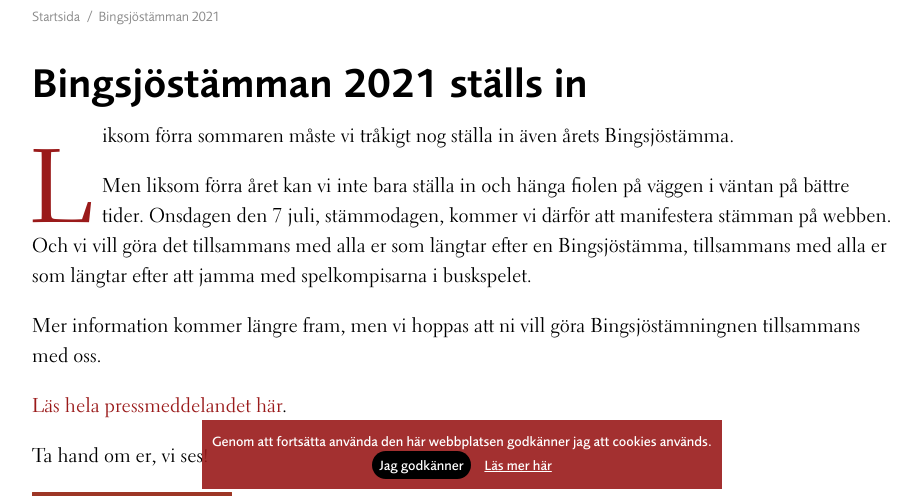
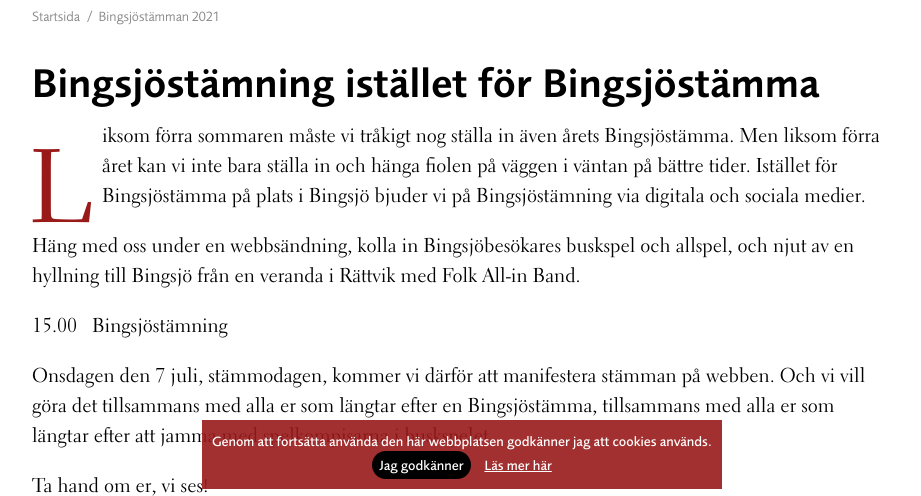
Before and after one commit to bingsjostamman/bingsjostamman.github.io, a Jekyll site: the page built from 2021/index.md, in a window 1280 px wide and 900 px high, cut to the strip 404-900 px from the top of the window. Shown: the whole strip, without its empty margins (178-1099 px from the left). Built offline with Jekyll 4.4.1, drawn with Linux system fonts in a browser that asks for light colours.

Commit message:
Update index.md

```diff
--- a/2021/index.md
+++ b/2021/index.md
@@ -7,22 +7,27 @@ year: 2021
 hero-img: "https://res.cloudinary.com/bingsjostamman/image/upload/v1559022830/hero-2019_mgzjjl.jpg"
 thumbnail: https://res.cloudinary.com/bingsjostamman/image/upload/v1558991223/programblad-2019_share_l3hgfh.jpg
 description:
-  "Bingsjöstämman 2021 är tyvärr inställd på grund av Coronapandemin"
+  "Ingen Bingsjöstämma 2021 men vi bjuder på Bingsjöstämning"
 ---
 
 
 {::options parse_block_html="true" /}
 <div class="glacier">
 
-# Bingsjöstämman 2021 ställs in
+# Bingsjöstämning istället för Bingsjöstämma
 
-Liksom förra sommaren måste vi tråkigt nog ställa in även årets Bingsjöstämma.
+Liksom förra sommaren måste vi tråkigt nog ställa in även årets Bingsjöstämma. Men liksom förra året kan vi inte bara ställa in och hänga fiolen på väggen i väntan på bättre tider. Istället för Bingsjöstämma på plats i Bingsjö bjuder vi på Bingsjöstämning via digitala och sociala medier.
 
-Men liksom förra året kan vi inte bara ställa in och hänga fiolen på väggen i väntan på bättre tider. Onsdagen den 7 juli, stämmodagen, kommer vi därför att manifestera stämman på webben. Och vi vill göra det tillsammans med alla er som längtar efter en Bingsjöstämma, tillsammans med alla er som längtar efter att jamma med spelkompisarna i buskspelet.
+Häng med oss under en webbsändning, kolla in Bingsjöbesökares buskspel och allspel, och njut av en hyllning till Bingsjö från en veranda i Rättvik med Folk All-in Band.
 
-Mer information kommer längre fram, men vi hoppas att ni vill göra Bingsjöstämningnen tillsammans med oss.
+15.00
+: Bingsjöstämning
 
-[Läs hela pressmeddelandet här](/2021/bingsjo-staller-in/).
+
+
+Onsdagen den 7 juli, stämmodagen, kommer vi därför att manifestera stämman på webben. Och vi vill göra det tillsammans med alla er som längtar efter en Bingsjöstämma, tillsammans med alla er som längtar efter att jamma med spelkompisarna i buskspelet.
+
+
 
 Ta hand om er, vi ses!
 
```
